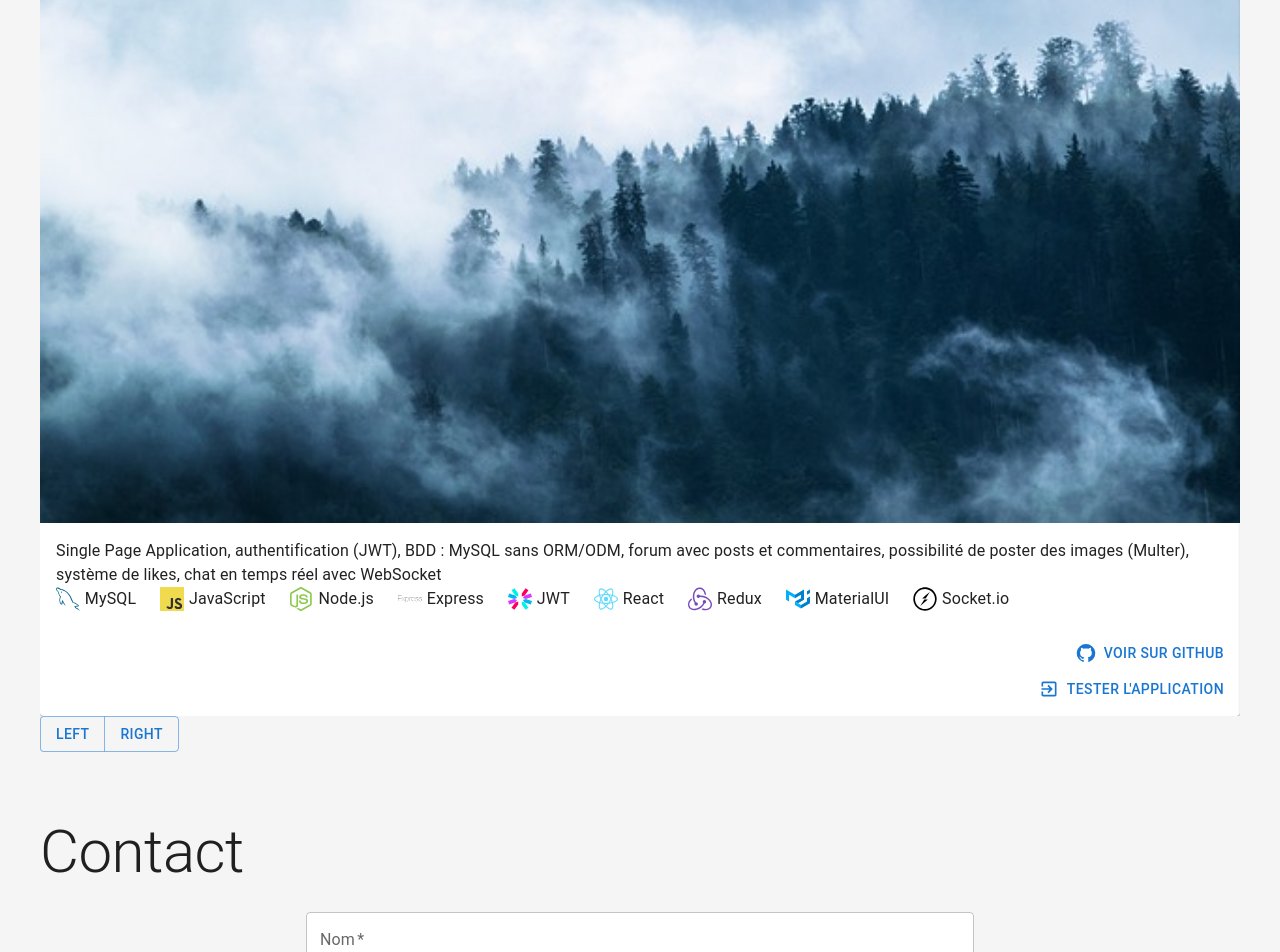
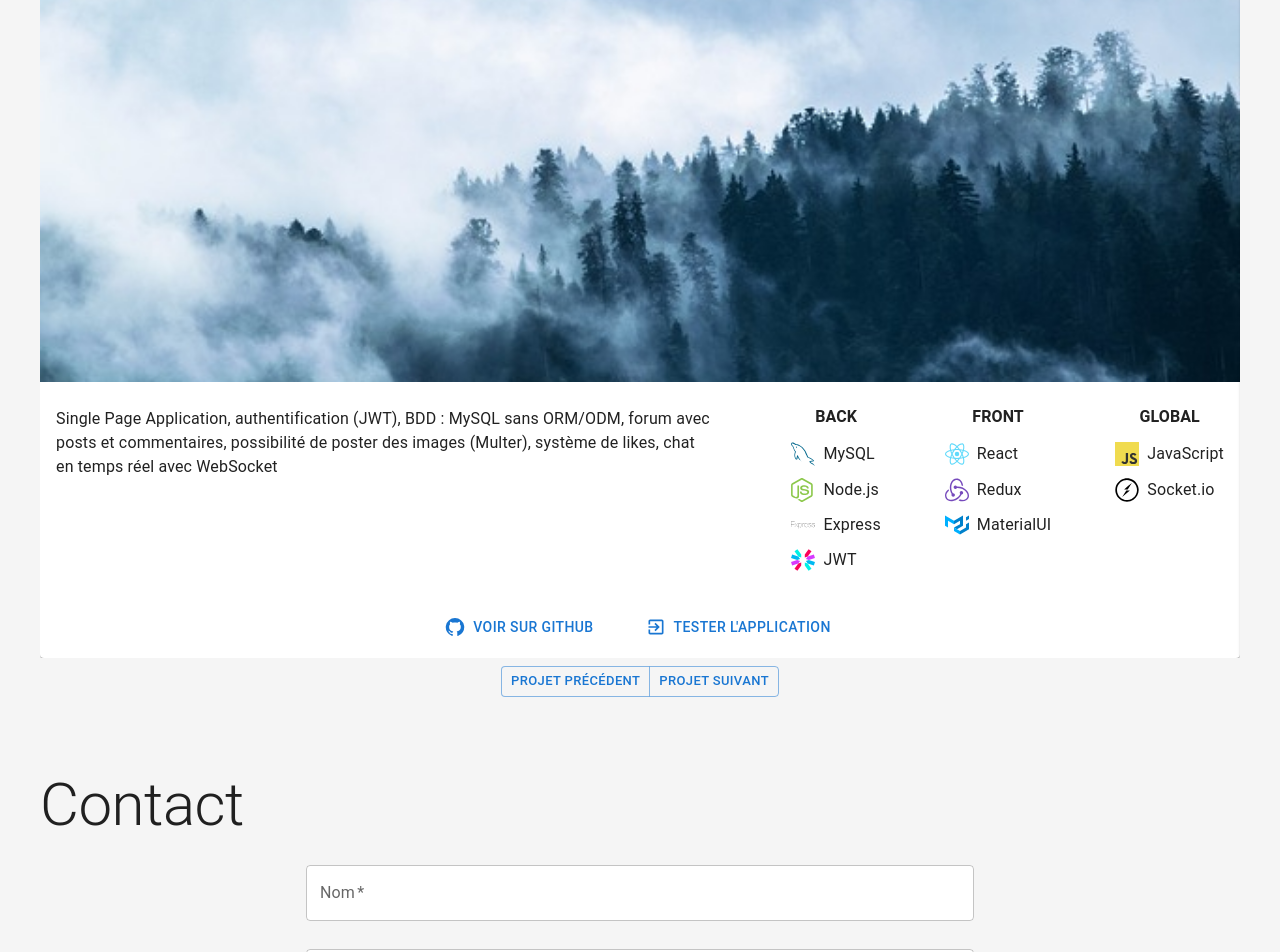
Before and after one commit to TomDvpmt/Portfolio-React_Front-end, a React (Create React App) app in the folder frontend/: page / in a window 1280 px wide. Shown: the part 942-1894 px from the top of the page. Built offline with nearby package versions, Linux system fonts and the light colour scheme.

Commit message:
Added: carousel mosaic navigation / In progress: carousel styling

```diff
--- a/frontend/src/assets/data/techs.js
+++ b/frontend/src/assets/data/techs.js
@@ -17,30 +17,37 @@ import theme from "../../styles/theme";
 export const allTechs = [
     {
         label: "MongoDB",
+        type: "back",
         imgElement: <MongoDBLogo title="MongoDB" />,
     },
     {
         label: "MySQL",
+        type: "back",
         imgElement: <MySQLLogo title="MySQL" />,
     },
     {
         label: "JavaScript",
+        type: "global",
         imgElement: <JavaScriptLogo title="JavaScript" />,
     },
     {
         label: "Node.js",
+        type: "back",
         imgElement: <NodeJsLogo title="Node.js" />,
     },
     {
         label: "Express",
+        type: "back",
         imgElement: <ExpressLogo title="Express" />,
     },
     {
         label: "JWT",
+        type: "back",
         imgElement: <JWTLogo title="JWT" />,
     },
     {
         label: "Nodemailer",
+        type: "back",
         imgElement: (
             <img
                 src={nodemailerLogo}
@@ -53,22 +60,27 @@ export const allTechs = [
     },
     {
         label: "React",
+        type: "front",
         imgElement: <ReactLogo title="React" />,
     },
     {
         label: "Redux",
+        type: "front",
         imgElement: <ReduxLogo title="Redux" />,
     },
     {
         label: "Sass",
+        type: "front",
         imgElement: <SassLogo title="Sass" />,
     },
     {
         label: "MaterialUI",
+        type: "front",
         imgElement: <MaterialUILogo title="MaterialUI" />,
     },
     {
         label: "Socket.io",
+        type: "global",
         imgElement: <SocketIoLogo title="Socket.io" />,
     },
 ];
--- /dev/null
+++ b/frontend/src/components/CarouselNavigation.jsx
@@ -0,0 +1,22 @@
+import { ButtonGroup, Button } from "@mui/material";
+
+const CarouselNavigation = ({ handleSwipeLeft, handleSwipeRight }) => {
+    return (
+        <ButtonGroup
+            variant="outlined"
+            sx={{
+                m: ".5rem 0",
+                display: "flex",
+                justifyContent: "center",
+            }}>
+            <Button size="small" onClick={handleSwipeLeft}>
+                Projet précédent
+            </Button>
+            <Button size="small" onClick={handleSwipeRight}>
+                Projet suivant
+            </Button>
+        </ButtonGroup>
+    );
+};
+
+export default CarouselNavigation;
--- a/frontend/src/components/ProjectCard.jsx
+++ b/frontend/src/components/ProjectCard.jsx
@@ -32,8 +32,9 @@ const ProjectCard = ({ project, translateValue }) => {
             component="article"
             sx={{
                 minWidth: "100%",
-                display: "flex",
-                flexDirection: "column",
+                display: "grid",
+                // display: "flex",
+                // flexDirection: "column",
                 transition: `transform ease ${transitionDuration}ms`,
                 transform: `translateX(${translateValue}%)`,
             }}>
@@ -42,21 +43,71 @@ const ProjectCard = ({ project, translateValue }) => {
                 component="img"
                 image={project.imgUrl}
                 alt={project.title}
-                sx={{ flexGrow: "1" }}
+                sx={{ maxHeight: "500px" }}
             />
-            <CardContent>
-                <Box>{project.features}</Box>
-                <Box sx={{ display: "flex", flexWrap: "wrap", gap: "1.5rem" }}>
-                    {projectTechs.map((tech, index) => (
+            <CardContent
+                sx={{
+                    display: "flex",
+                    gap: { xs: "3rem", md: "5rem" },
+                    flexDirection: {
+                        xs: "column",
+                        md: "row",
+                    },
+                    alignItems: {
+                        xs: "center",
+                        md: "initial",
+                    },
+                }}>
+                <Typography>{project.features}</Typography>
+                <Box
+                    sx={{
+                        maxWidth: "500px",
+                        display: "flex",
+                        justifyContent: "center",
+                        gap: "4rem",
+                    }}>
+                    {["back", "front", "global"].map((type) => {
+                        const typeFilteredTechs = projectTechs.filter(
+                            (tech) => tech.type === type
+                        );
+
+                        return (
+                            typeFilteredTechs.length > 0 && (
+                                <Box
+                                    key={type}
+                                    sx={{
+                                        display: "flex",
+                                        flexDirection: "column",
+                                        alignItems: "center",
+                                    }}>
+                                    <Typography
+                                        component="h4"
+                                        variant="h4"
+                                        mb="1rem"
+                                        textTransform="uppercase">
+                                        {type}
+                                    </Typography>
+                                    <Box
+                                        sx={{
+                                            display: "flex",
+                                            flexDirection: "column",
+                                            gap: ".7rem",
+                                        }}>
+                                        {typeFilteredTechs.map(
+                                            (tech, index) => (
                                                 <Box
                                                     key={index}
                                                     sx={{
                                                         display: "flex",
                                                         alignItems: "center",
-                                gap: ".3rem",
+                                                        gap: ".5rem",
                                                         "& svg": {
-                                    maxWidth: theme.maxWidth.techIcon,
-                                    maxHeight: theme.maxWidth.techIcon,
+                                                            maxWidth:
+                                                                theme.maxWidth
+                                                                    .techIcon,
+                                                            maxHeight:
+                                                                theme.maxWidth
+                                                                    .techIcon,
                                                         },
                                                     }}>
                                                     {tech.imgElement}
@@ -64,11 +115,20 @@ const ProjectCard = ({ project, translateValue }) => {
                                                         {tech.label}
                                                     </Typography>
                                                 </Box>
-                    ))}
+                                            )
+                                        )}
+                                    </Box>
+                                </Box>
+                            )
+                        );
+                    })}
                 </Box>
             </CardContent>
             <CardActions
-                sx={{ flexDirection: "column", alignItems: "flex-end" }}>
+                sx={{
+                    justifyContent: "center",
+                    gap: "2rem",
+                }}>
                 <Button
                     startIcon={<GitHub />}
                     href={project.gitHubLink}
--- a/frontend/src/sections/Projects.jsx
+++ b/frontend/src/sections/Projects.jsx
@@ -4,9 +4,10 @@ import ProjectsContext from "../contexts/ProjectsContext";
 
 import SectionHeading from "../components/SectionHeading";
 import ProjectCard from "../components/ProjectCard";
+import CarouselNavigation from "../components/CarouselNavigation";
 
 import theme from "../styles/theme";
-import { Box, ButtonGroup, Button } from "@mui/material";
+import { Box, Link } from "@mui/material";
 
 const Projects = () => {
     const projectsData = useContext(ProjectsContext);
@@ -29,6 +30,10 @@ const Projects = () => {
         setCarouselPosition((position) => position + 1);
     };
 
+    const handleMosaicClick = (e) => {
+        setCarouselPosition(parseInt(e.currentTarget.id));
+    };
+
     useEffect(() => {
         setTranslateValue(-100 * carouselPosition);
     }, [carouselPosition]);
@@ -36,6 +41,26 @@ const Projects = () => {
     return (
         <Box component="section">
             <SectionHeading slug="projects" />
+            <Box
+                sx={{
+                    display: "flex",
+                    justifyContent: "center",
+                    gap: ".5rem",
+                }}>
+                {projectsData?.map((project, index) => (
+                    <Box
+                        key={index}
+                        width={`${100 / projectsData.length - 2}%`}>
+                        <Link id={index} onClick={handleMosaicClick}>
+                            <img
+                                src={project.imgUrl}
+                                alt={project.title}
+                                width="100%"
+                            />
+                        </Link>
+                    </Box>
+                ))}
+            </Box>
             <Box
                 sx={{
                     maxWidth: theme.maxWidth.carousel,
@@ -52,10 +77,10 @@ const Projects = () => {
                     />
                 ))}
             </Box>
-            <ButtonGroup variant="outlined" sx={{ m: "0 auto" }}>
-                <Button onClick={handleSwipeLeft}>left</Button>
-                <Button onClick={handleSwipeRight}>right</Button>
-            </ButtonGroup>
+            <CarouselNavigation
+                handleSwipeLeft={handleSwipeLeft}
+                handleSwipeRight={handleSwipeRight}
+            />
         </Box>
     );
 };
--- a/frontend/src/styles/theme.js
+++ b/frontend/src/styles/theme.js
@@ -5,6 +5,10 @@ const theme = createTheme({
         h1: {
             fontSize: "3rem",
             textAlign: "center",
+        },
+        h4: {
+            fontSize: "1rem",
+            fontWeight: "700",
         },
     },
     palette: {
```
Lines whose indentation alone changed are shown as unchanged.
